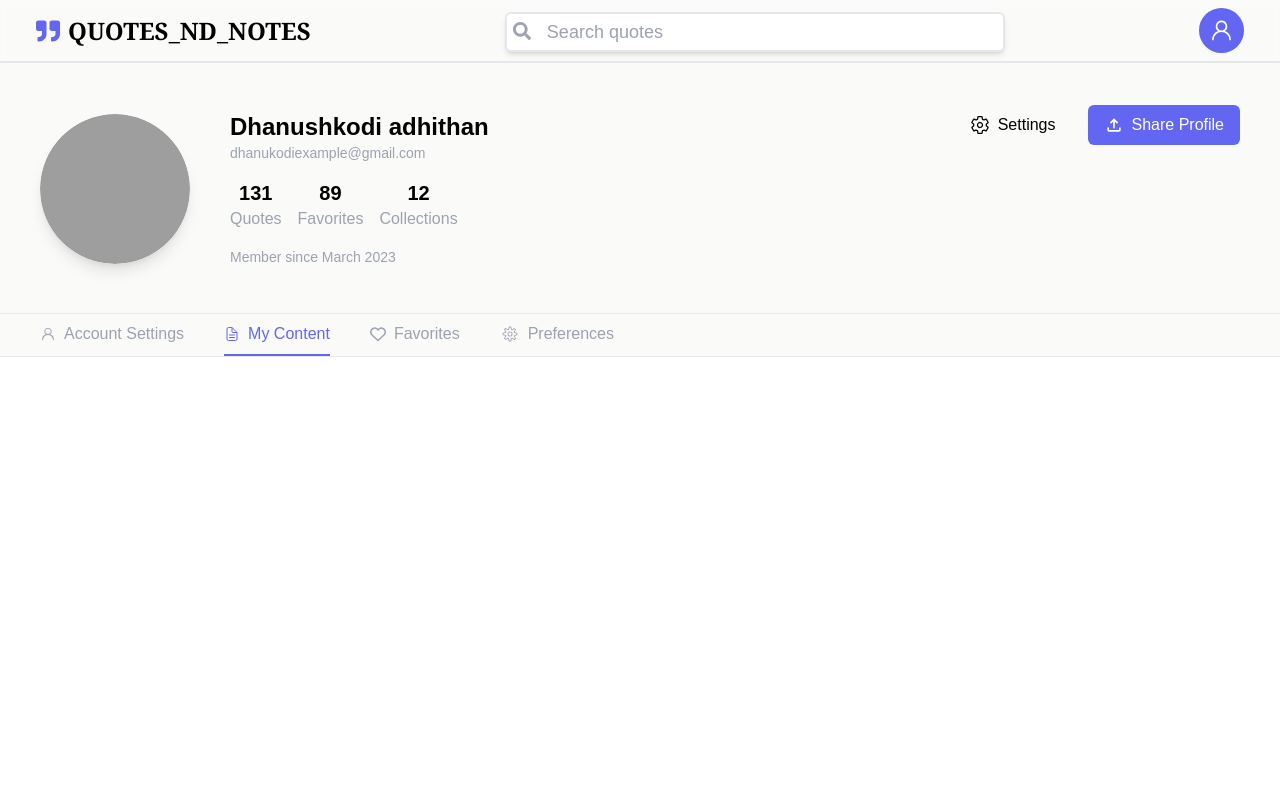
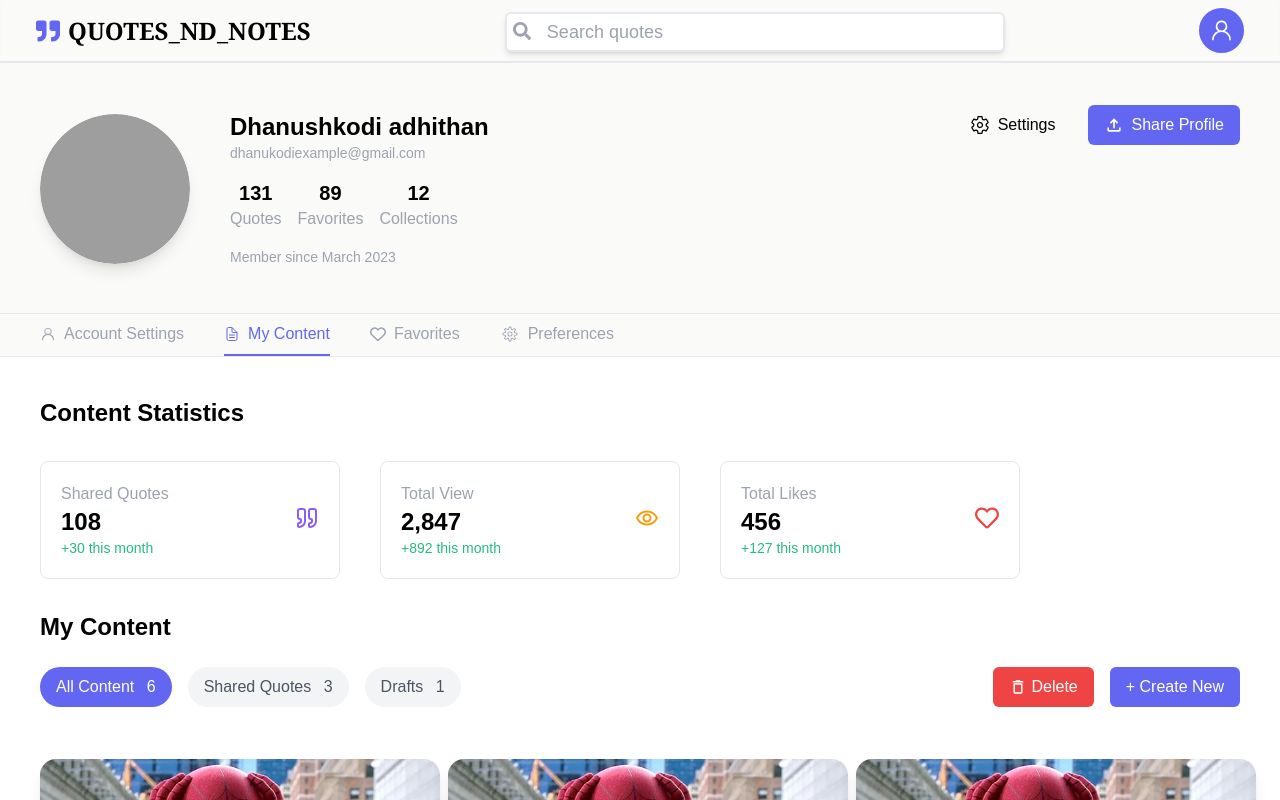
Before and after one commit to Dhanushkodiadhithan/QUOTES_ND_NOTES, a React (Vite) app: page /user-profile in a window 1280 px wide. Both pictures are taken after a click on the item "My Content". Shown: the top 800 px of the page. Built offline with nearby package versions, Linux system fonts and the light colour scheme; grey boxes are pictures that could not be loaded.

Commit message:
DAY 8
Completed the MY CONTENT SECTION

```diff
--- a/src/Components/CategoryBar.tsx
+++ b/src/Components/CategoryBar.tsx
@@ -11,7 +11,7 @@ export default function CategoryBar() {
     <>
       {/* Category Bar */}
       {/* This bar is sticky and will always be visible at the top of the page */}
-      <div className=" sticky top-16 z-50 h-[70px] w-full bg-white shadow-md">
+      <div className=" sticky top-16 z-30 h-[70px] w-full bg-white shadow-md">
         <div className="container mx-auto flex h-full items-center justify-between px-10">
           <span className="text-2xl font-bold text-white transition-transform hover:scale-105 hover:text-black">
             <span className="bg-primary flex cursor-pointer items-center gap-2 rounded-2xl px-4 py-2">
--- /dev/null
+++ b/src/Components/Mycontent.tsx
@@ -0,0 +1,83 @@
+import { useState } from "react";
+import { FaRegHeart } from "react-icons/fa";
+import { MdOutlineRemoveRedEye } from "react-icons/md";
+import { LuQuote } from "react-icons/lu";
+import Card from "./Card";
+import { MdDeleteOutline } from "react-icons/md";
+const tabs = [
+  { label: "All Content", count: 6 },
+  { label: "Shared Quotes", count: 3 },
+  { label: "Drafts", count: 1 },
+];
+
+export default function Mycontent() {
+  const [activeTab, setActiveTab] = useState<String>("All Content");
+  const [quotedelete, setQuoteDelete] = useState<boolean>(false);
+  return (
+    <>
+      <div className="flex justify-center p-10">
+        <div className="w-[1500px]">
+          <p className="text-2xl font-bold">Content Statistics</p>
+          <div className="my-8 flex gap-10">
+            <div className="w-[300px] rounded-lg border border-gray-200 p-5">
+              <p className="text-gray-400">Shared Quotes</p>
+              <p className="flex justify-between">
+                <span className="text-2xl font-bold">108</span>
+                <LuQuote className="text-2xl text-[#8b5cf6]" />
+              </p>
+              <p className="text-sm text-[#27bb81]">+30 this month</p>
+            </div>
+            <div className="w-[300px] rounded-lg border border-gray-200 p-5">
+              <p className="text-gray-400">Total View</p>
+              <p className="flex justify-between">
+                <span className="text-2xl font-bold">2,847</span>
+                <MdOutlineRemoveRedEye className="text-2xl text-[#f59e0b]" />
+              </p>
+              <p className="text-sm text-[#27bb81]">+892 this month</p>
+            </div>
+            <div className="w-[300px] rounded-lg border border-gray-200 p-5">
+              <p className="text-gray-400">Total Likes</p>
+              <p className="flex justify-between">
+                <span className="text-2xl font-bold">456</span>
+                <FaRegHeart className="text-2xl text-[#ef4444]" />
+              </p>
+              <p className="text-sm text-[#27bb81]">+127 this month</p>
+            </div>
+          </div>
+      <div className="w-full">
+        <h2 className="mb-6 text-2xl font-bold">My Content</h2>
+        {/* Tabs */}
+        <div className="mb-8 flex gap-4">
+          {tabs.map((tab) => (
+            <button
+              key={tab.label}
+              className={`rounded-full px-4 py-2 font-medium transition-all duration-300 ${
+                activeTab === tab.label
+                  ? "bg-primary text-white"
+                  : "hover:bg-primary bg-gray-100 text-gray-600 hover:text-white"
+              }`}
+              onClick={() => setActiveTab(tab.label)}
+            >
+              {tab.label} <span className="ml-2">{tab.count}</span>
+            </button>
+          ))}
+          <button className="bg-red-500 ml-auto flex items-center gap-1 rounded-md px-4 py-2 text-white" onClick={() => setQuoteDelete(!quotedelete)}>
+          <MdDeleteOutline className="text-lg"/>  Delete
+          </button>
+          <button className="bg-primary  flex items-center gap-2 rounded-md px-4 py-2 text-white">
+            + Create New
+          </button>
+        </div>
+        {/* Cards Grid */}
+        <div className="grid grid-cols-1 gap-6 md:grid-cols-2 xl:grid-cols-3">
+          {/* Render your Card component for each content item */}
+          {Array.from({ length: 6 }).map((_, idx) => (
+            <Card key={idx}/>
+          ))}
+        </div>
+      </div>
+        </div>
+      </div>
+    </>
+  );
+}
--- a/src/Components/Navbar.tsx
+++ b/src/Components/Navbar.tsx
@@ -17,7 +17,10 @@ export default function Navbar() {
         <div className="container mx-auto flex items-center justify-between px-4">
           <div className="flex items-center gap-2">
             <FaQuoteRight className="text-primary text-2xl" />
-            <span className="font-serif text-2xl font-bold cursor-pointer" onClick={() => navigate("/")}>
+            <span
+              className="cursor-pointer font-serif text-2xl font-bold"
+              onClick={() => navigate("/")}
+            >
               QUOTES_ND_NOTES
             </span>
           </div>
@@ -30,8 +33,11 @@ export default function Navbar() {
           >
             <GoPerson />
             {showDropdown && (
-              <div className="absolute top-[50px] right-[10px] w-[150px] rounded-lg border-2 border-gray-200 bg-white p-2 text-sm text-gray-600 shadow-2xl">
-                <span className="flex items-center gap-2 p-2 hover:bg-gray-100" onClick={() => navigate("/user-profile")}>
+              <div className="absolute top-[50px] right-[10px] z-[100] w-[150px] rounded-lg border-2 border-gray-200 bg-white p-2 text-sm text-gray-600 shadow-2xl">
+                <span
+                  className="flex items-center gap-2 p-2 hover:bg-gray-100"
+                  onClick={() => navigate("/user-profile")}
+                >
                   <IoDocumentTextOutline className="text-md" /> My Content
                 </span>
                 <span className="flex items-center gap-2 p-2 hover:bg-gray-100">
--- a/src/Pages/UserProfile.tsx
+++ b/src/Pages/UserProfile.tsx
@@ -9,6 +9,7 @@ import { FaRegHeart } from "react-icons/fa6";
 import { GoPerson } from "react-icons/go";
 import { CiSettings } from "react-icons/ci";
 import Accountsetting from "../Components/Accountsetting";
+import Mycontent from "../Components/Mycontent";
 export default function UserProfile() {
   const [profileImg, setProfileImg] = useState<string | null>(null);
   const [activeTab, setActiveTab] = useState<string>("Account Settings");
@@ -139,6 +140,7 @@ export default function UserProfile() {
       </div>
       {/* Content Based on Active Tab */}
       {activeTab === "Account Settings" && <Accountsetting />}
+      {activeTab === "My Content" && <Mycontent />}
     </>
   );
 }
```
